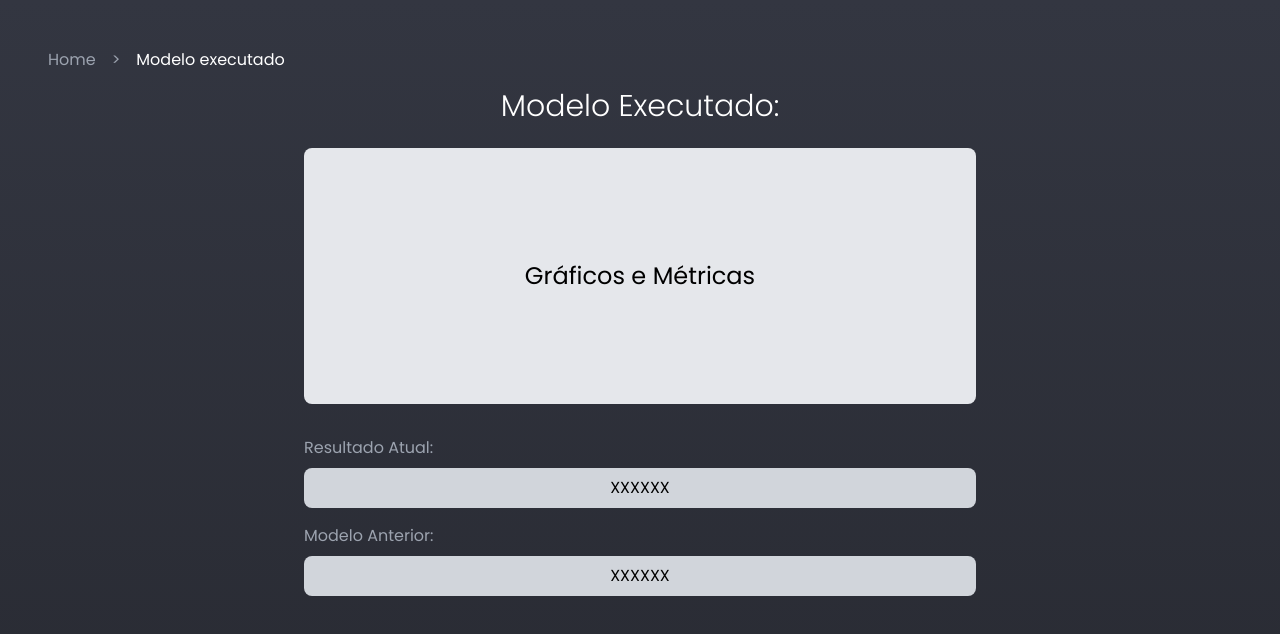
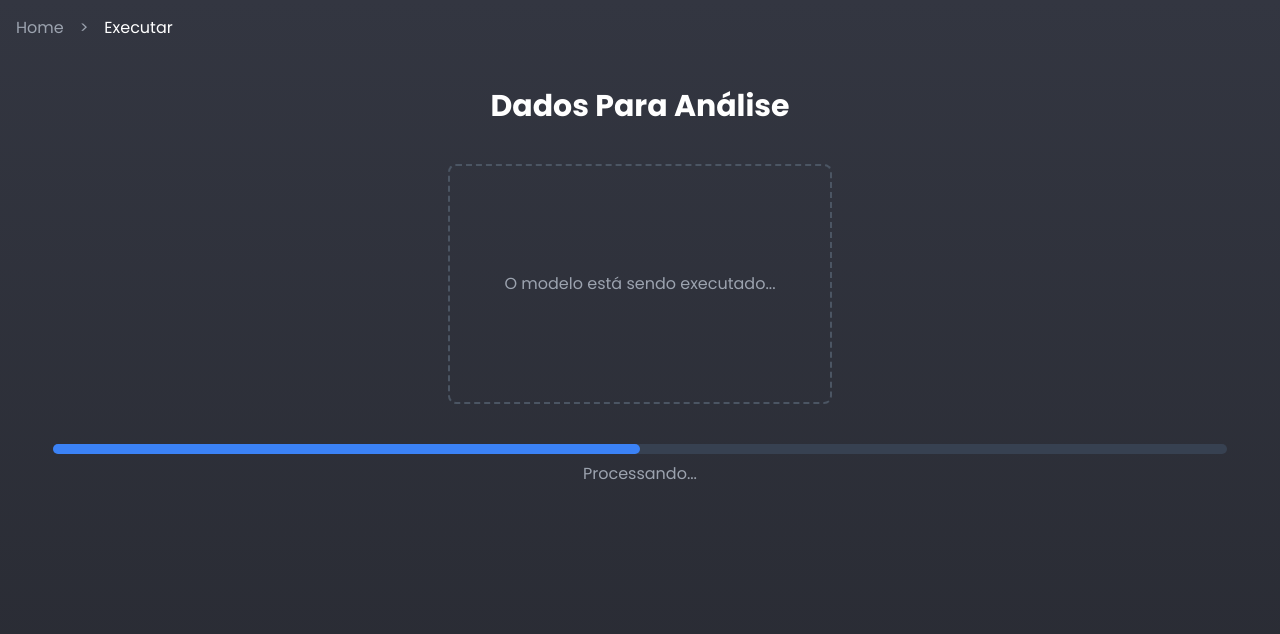
Before and after one commit to Inteli-College/2024-2A-T08-EC07-G03, a React (Vite) app in the folder src/app-typescript/: page /excProgress in a window 1280 px wide. Before the commit this address led to /excModel. Shown: the top 634 px of the page. Built offline with nearby package versions, Linux system fonts and the light colour scheme; no server answers.

Commit message:
feat: integração frontend com predição

```diff
--- a/src/app-typescript/src/pages/ExcModelPage.tsx
+++ b/src/app-typescript/src/pages/ExcModelPage.tsx
@@ -1,10 +1,17 @@
 import React, { useState } from 'react';
 import Header from '../components/Header';
 import ConfirmationPopup from '../components/ConfirmationPopup';
+import { useLocation } from 'react-router-dom';
 
 
-const ExcModelPage: React.FC = () => {
+const ExcModelPage: React.FC<ExcModelPageProps> = () => {
   const [isPopupVisible, setPopupVisible] = useState(false);
+
+  const location = useLocation();
+
+  const { result_atual } = location.state || {};
+
+  console.log(result_atual);
 
   const handleOpenPopup = () => {
     setPopupVisible(true);
@@ -27,7 +34,7 @@
       <div className="w-full max-w-2xl mb-4">
         <label className="block text-gray-400 mb-2">Resultado Atual:</label>
         <div className="w-full bg-gray-300 h-10 rounded-lg flex justify-center items-center">
-          <span className="text-black">XXXXXX</span>
+          <span className="text-black">{result_atual}</span>
         </div>
       </div>
 
--- a/src/app-typescript/src/pages/ExcPage.tsx
+++ b/src/app-typescript/src/pages/ExcPage.tsx
@@ -34,19 +34,8 @@
         const knr = (document.getElementById('krn_input') as HTMLInputElement).value;
         console.log(knr);
 
-        const response = await fetch('http://localhost:8000/api/model/predict', {
-          method: 'POST',
-          headers: {
-            'Content-Type': 'application/json'
-          },
-          body: JSON.stringify({knr})
-        });
+        navigate('/excProgress', { state: { knr } });
 
-        if (response.ok) {
-          navigate('/excProgress');
-        } else {
-          throw new Error('Erro ao enviar o KNR');
-        }
       } catch (error) {
         console.log("Erro na requisição de predição", error);
       }
@@ -61,6 +50,7 @@
 };
 
 const ExcPage: React.FC = () => {
+
   return (
     <div className="min-h-screen bg-gradient-to-b from-[#333641] to-[#282A32] font-sans">
       <Header />
--- a/src/app-typescript/src/pages/ExcProgressPage.tsx
+++ b/src/app-typescript/src/pages/ExcProgressPage.tsx
@@ -1,30 +1,78 @@
 import React, { useState, useEffect } from 'react';
 import BarExc from '../components/BarExc';
 import Header from '../components/Header';
+import { useNavigate, useLocation } from 'react-router-dom';
 
 const ExcProgressPage: React.FC = () => {
-  const [progress, setProgress] = useState(0);
+  const [progress, setProgress] = useState(0); // Estado do progresso visual
+  const [isLoading, setIsLoading] = useState(true); // Estado para indicar se o carregamento ainda está em andamento
+  const navigate = useNavigate();
+  const location = useLocation();
+  const { knr } = location.state || {}; // Obtém o KNR passado da página anterior
 
-  // Simula o progresso do treinamento do modelo
+  // Simula o progresso visual do carregamento
   useEffect(() => {
     const interval = setInterval(() => {
       setProgress((prev) => {
-        if (prev < 100) {
+        if (prev < 90) {  // Simula o progresso até 90%
           return prev + 10;
         } else {
           clearInterval(interval);
-          return 100;
+          return prev;
         }
       });
     }, 1000);
+
+    return () => clearInterval(interval);
   }, []);
+
+  // Faz a chamada da predição assim que o componente for montado
+  useEffect(() => {
+    const processPrediction = async () => {
+      try {
+        // Faz a chamada para a predição no servidor
+        const response = await fetch('http://localhost:8000/api/model/predict', {
+          method: 'POST',
+          headers: {
+            'Content-Type': 'application/json',
+          },
+          body: JSON.stringify({ knr }),
+        });
+
+        console.log(response.body);
+
+        if (response.ok) {
+          const data = await response.json();
+          console.log("Resultado da predição:", data);
+
+          const predictionStatus = data['prediction']['status'];
+          console.log("Status da predição:", predictionStatus);
+
+          // Predição concluída, definir o progresso como 100%
+          setProgress(100);
+          setTimeout(() => {
+            // Após a predição terminar e o progresso atingir 100%, redireciona para ExcModelPage
+            navigate('/excModel', { state: { result_atual: data['prediction']['status'] } });
+          }, 5000); // Atraso para permitir que o progresso visualize os 100% antes de redirecionar
+        } else {
+          console.error('Erro na predição');
+        }
+      } catch (error) {
+        console.error('Erro ao processar a predição:', error);
+      } finally {
+        setIsLoading(false); // Define o estado como carregamento concluído
+      }
+    };
+
+    processPrediction();
+  }, [knr, navigate]);
 
   return (
     <div className="min-h-screen bg-gradient-to-b from-[#333641] to-[#282A32]">
       <Header />
       <h1 className="text-3xl font-bold text-white text-center mt-8">Dados Para Análise</h1>
       <div className="border-2 border-dashed border-gray-600 rounded-lg mx-auto mt-10 p-10 w-96 h-60 flex items-center justify-center">
-        <p className="text-gray-400">O modelo está sendo executado.</p>
+        <p className="text-gray-400">O modelo está sendo executado...</p>
       </div>
       <div className="w-11/12 mx-auto mt-10">
         <BarExc progress={progress} />
```
